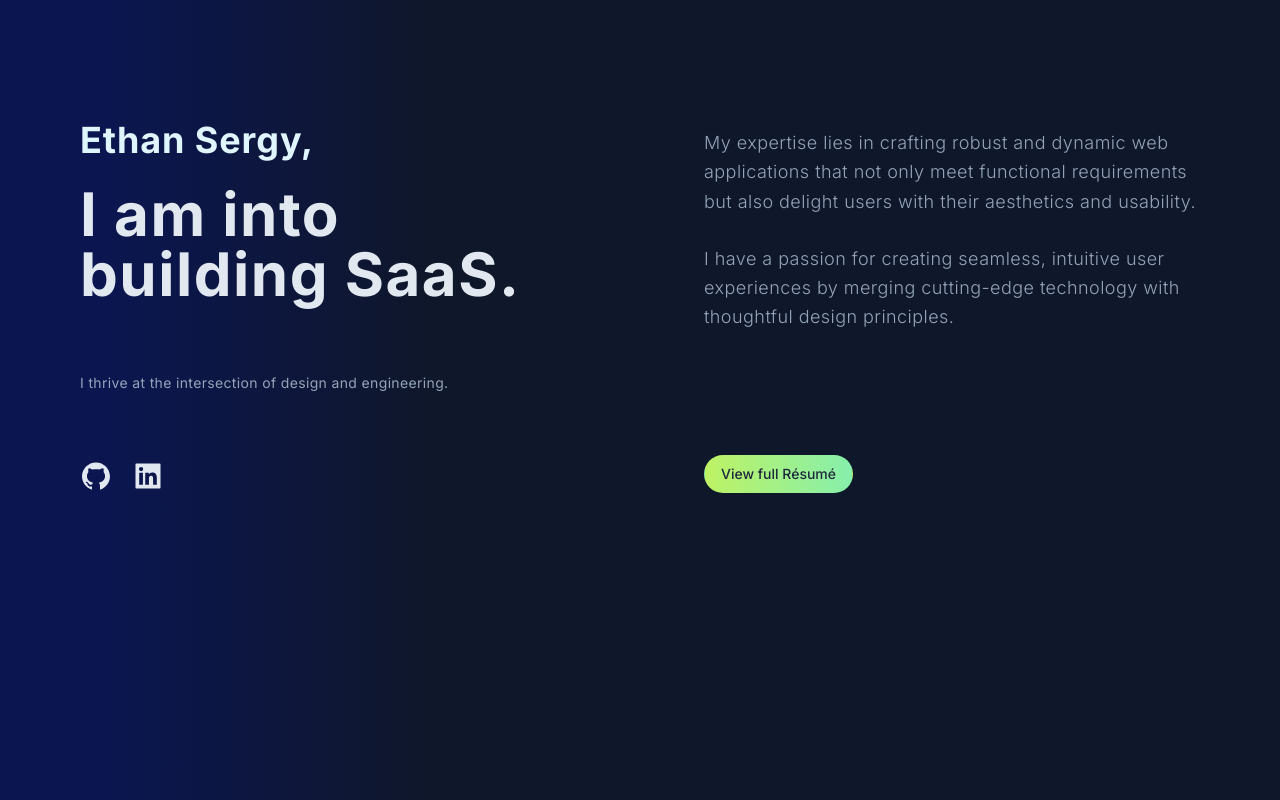
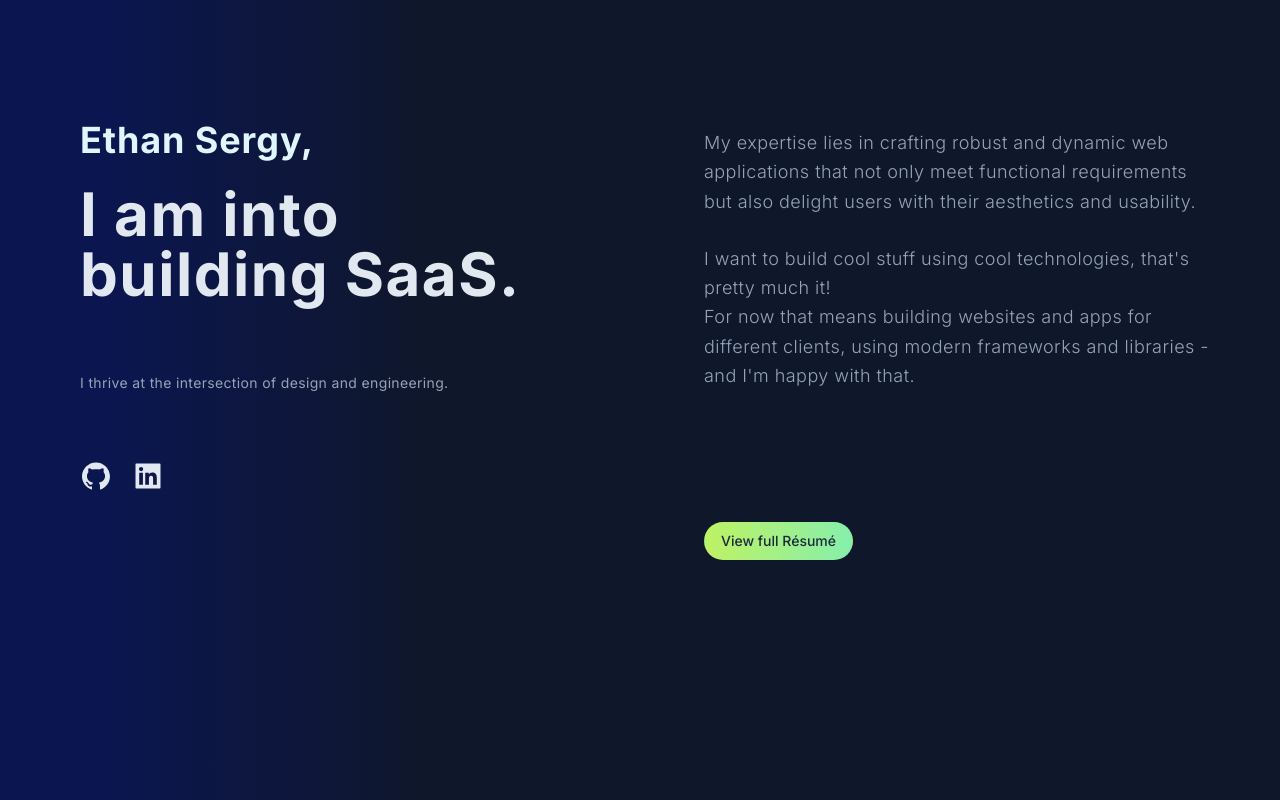
Before and after one commit to Sergyoubi/Portfolio, a Next.js app: page / in a window 1280 px wide. Shown: the top 800 px of the page. Built offline with nearby package versions, Linux system fonts and the light colour scheme.

Commit message:
updated Intro

```diff
--- a/components/Intro.tsx
+++ b/components/Intro.tsx
@@ -10,13 +10,22 @@ const Intro = () => {
             that not only meet functional requirements but also delight users
             with their aesthetics and usability.
           </p>
+          {/*
           <p className="text-lg font-light text-slate-400 tracking-wide leading-relaxed select-none">
             I have a passion for creating seamless, intuitive user experiences
             by merging cutting-edge technology with thoughtful design
             principles.
           </p>
+          */}
+          <p className="text-lg font-light text-slate-400 tracking-wide leading-relaxed select-none">
+            I want to build cool stuff using cool technologies, that's pretty
+            much it!
+            <br />
+            For now that means building websites and apps for different clients,
+            using modern frameworks and libraries - and I'm happy with that.
+          </p>
         </div>
-        <div className="w-full lg:w-[80%] h-[20%] flex justify-start items-center">
+        <div className="w-full lg:w-[80%] h-[50%] flex justify-start items-center">
           <Link
             target="_blank"
             rel="noreferrer"
```
